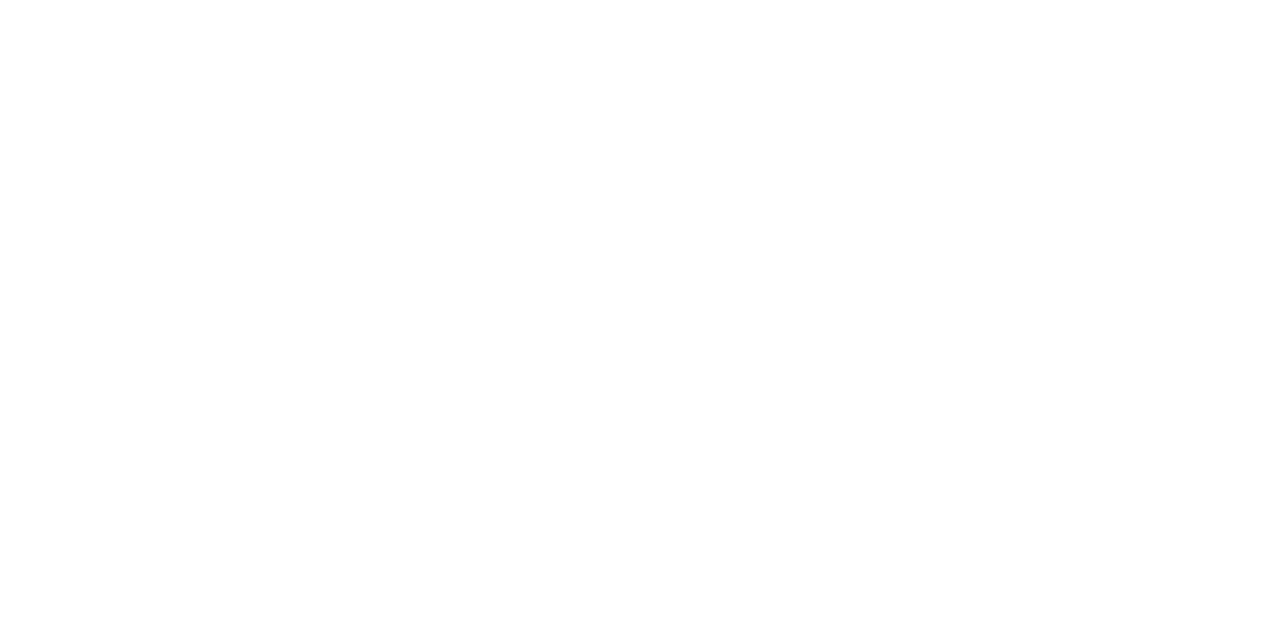
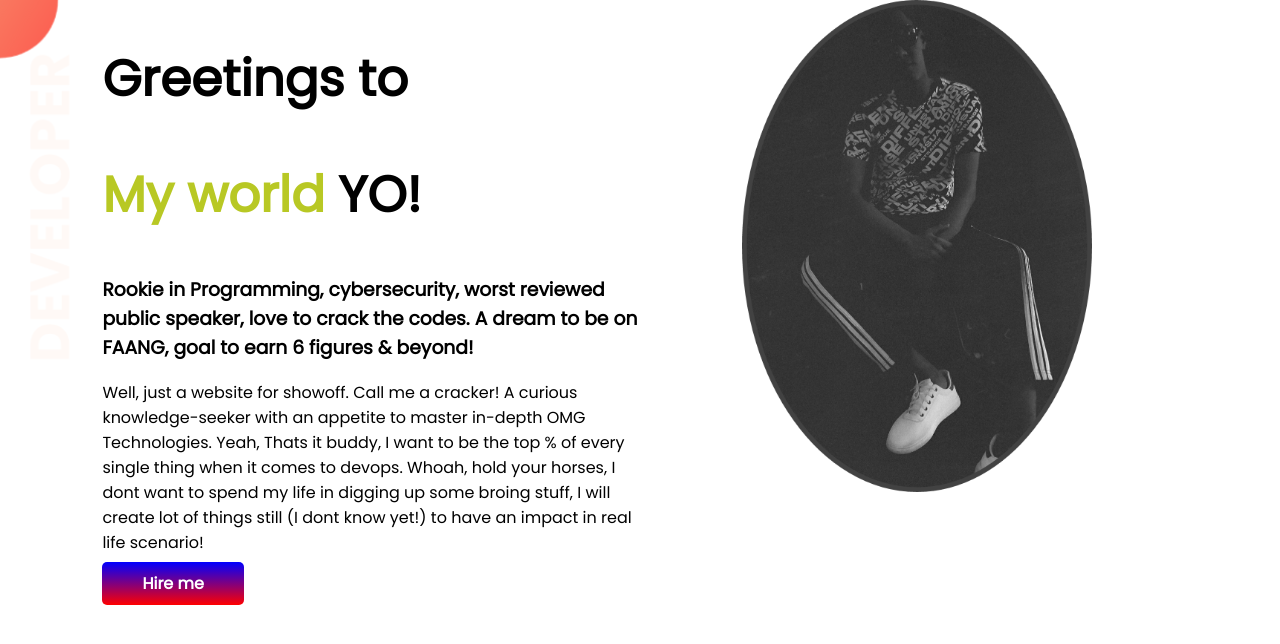
Before and after one commit to ahmedtowsikzap/dev-show, a plain HTML site: page index.html in a window 1280 px wide. Drawn offline with Linux system fonts and the light colour scheme.

Commit message:
top banner

```diff
--- a/index.html
+++ b/index.html
@@ -1,13 +1,43 @@
 <!DOCTYPE html>
 <html lang="en">
+
 <head>
     <meta charset="UTF-8">
     <meta http-equiv="X-UA-Compatible" content="IE=edge">
     <meta name="viewport" content="width=device-width, initial-scale=1.0">
     <title>Ahmed Towsik portfolio</title>
+    <link rel="preconnect" href="https://fonts.googleapis.com">
+    <link rel="preconnect" href="https://fonts.gstatic.com" crossorigin>
+    <link href="https://fonts.googleapis.com/css2?family=Poppins&display=swap" rel="stylesheet">
     <link rel="stylesheet" href="style.css">
 </head>
+
 <body>
+    <section class="banner">
+        <div class="half-width">
+            <h1>Greetings to</h1>
+            <h1><span class="orange">My world</span> YO!</h1>
+            <h3>Rookie in Programming, cybersecurity, worst reviewed public speaker, love to crack the codes. A dream to
+                be
+                on FAANG, goal to earn 6 figures & beyond!
+            </h3>
+            <p>Well, just a website for showoff. Call me a cracker! A curious knowledge-seeker with an appetite to
+                master
+                in-depth OMG Technologies. Yeah, Thats it buddy, I want to be the top % of every single thing when it
+                comes
+                to
+                devops. Whoah, hold your horses, I dont want to spend my life in digging up some broing stuff, I will
+                create
+                lot
+                of things still (I dont know yet!) to have an impact in real life scenario!</p>
+            <a class="link-button" target="_blank" href="https://www.facebook.com/ahmed.towsik.7/">Hire me</a>
+        </div>
 
+        <div class="half-width">
+            <img src="1.png" alt="">
+
+        </div>
+    </section>
 </body>
+
 </html>
--- a/style.css
+++ b/style.css
@@ -0,0 +1,42 @@
+body{
+
+    font-family: 'Poppins', sans-serif;
+    margin: 0px;
+}
+h1{
+
+    font-size: 50px;
+
+}
+.orange{
+
+    color: rgb(184, 200, 36);
+}
+section{
+    display: flex;
+
+
+}
+.half-width{
+
+    width: 50%;
+    padding-left: 8% ;
+}
+.half-width img{
+    width: 65%;
+}
+.link-button{
+    text-decoration: none;
+    background-image: linear-gradient(blue, red );
+    padding: 10px 40px;
+    border-radius: 5px;
+    color: white;
+    font-weight:700;
+
+}
+.banner{
+
+        background-image: url(top-banner.png);
+        background-repeat: no-repeat;
+
+}
```
Also changed, not shown: 1.png (added), dream-bg.png (added), exp-bg.png (added), top-banner.png (added), 1 other file.
